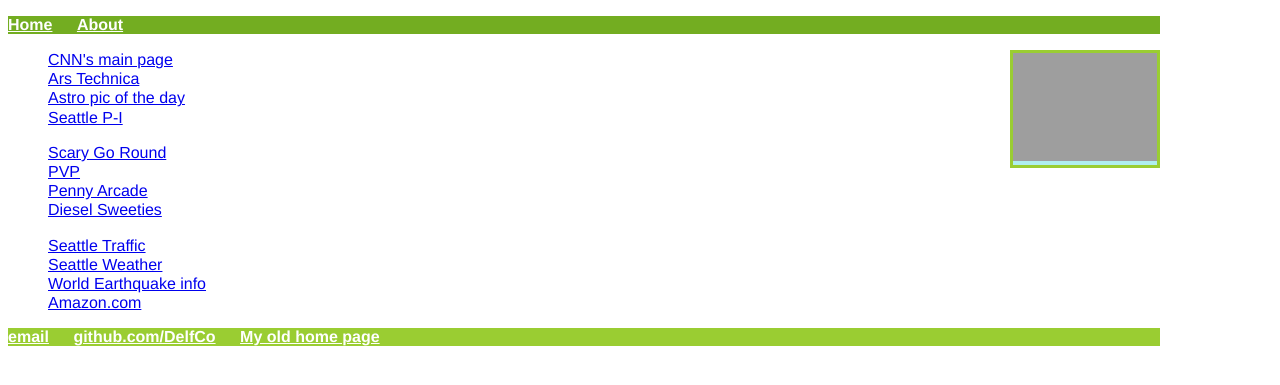
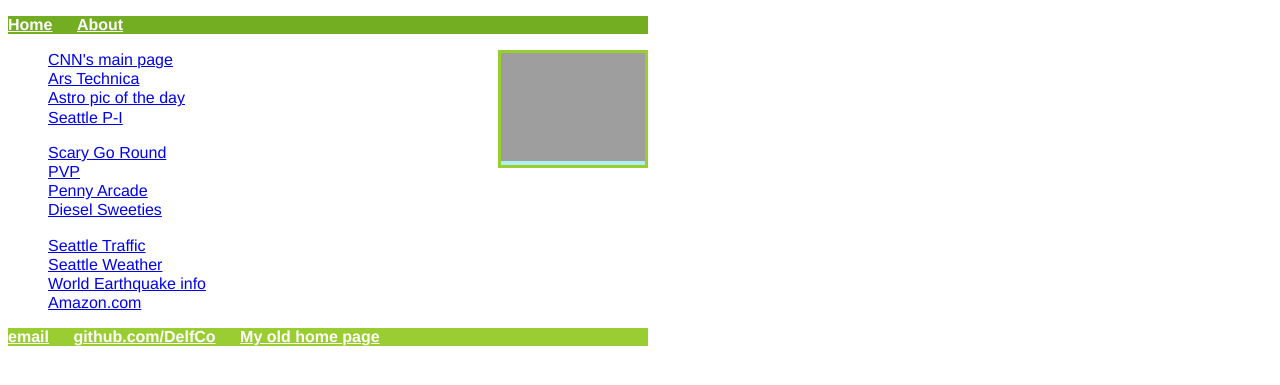
Before and after one commit to DelfCo/DelfCo.github.io, a Jekyll site: the page built from index.html, in a window 1280 px wide. Shown: the top 385 px of the page. Built offline with Jekyll 4.4.1, drawn with Linux system fonts in a browser that asks for light colours; grey boxes are pictures that could not be loaded.

Commit message:
Better responsive formatting

```diff
--- a/css/main.css
+++ b/css/main.css
@@ -1,70 +1,42 @@
 body {
-    width: 90vw;
-    font-family:'Helvetica', 'Arial', 'Sans-Serif';
+    width: 50vw;
+    font-family: 'Helvetica', 'Arial', 'Sans-Serif';
+    max-width: 50rem;
 }
 
 nav {
     background-color: #73AD21;
     color: lightgray;
-    font-family:'Helvetica', 'Arial', 'Sans-Serif';
+    font-family: 'Helvetica', 'Arial', 'Sans-Serif';
+}
 
+.links li {
+    list-style: none;
+    line-height: 1.2em;
+    font-size: 1em;
 }
 
 footer {
     background-color: yellowgreen;
     color: lightgray;
-    font-family:'Helvetica', 'Arial', 'Sans-Serif';
+    font-family: 'Helvetica', 'Arial', 'Sans-Serif';
 }
 
-nav a, footer a {
+nav a,
+footer a {
     color: white;
 }
 
-nav a:hover, footer a:hover {
+nav a:hover,
+footer a:hover {
     color: black;
 }
 
-nav ul, footer ul {
+nav ul,
+footer ul {
     padding: 0px;
     list-style: none;
     font-weight: bold;
-}
-
-
-
-@media screen and (min-width: 800px) {
-    .bannerpic a {
-        position: absolute;
-        top: 0;
-        right: 0;
-        border: 3px solid yellowgreen;
-        background-color: paleturquoise;
-    }
-    .links li {
-        list-style: none;
-        line-height: 1.2em;
-        font-size: 1em;
-    }
-    nav ul li, footer ul li {
-        display: inline-block;
-        margin-right: 20px;
-    }
-}
-@media screen and (max-width:800px) {
-    .bannerpic a {
-        position: relative;
-        border: 3px solid yellowgreen;
-        background-color: paleturquoise;
-    }
-    .links li {
-        list-style: none;
-        line-height: 12vw;
-        font-size: 10vw;
-    }
-    nav ul li, footer ul li {
-        display: inline-block;
-        margin-right: 20px;
-    }
 }
 
 .links {
@@ -73,10 +45,9 @@ nav ul, footer ul {
     height: 100%;
 }
 
-
 h1 {
     font-size: 3em;
-    font-family:'Helvetica', 'Arial', 'Sans-Serif';
+    font-family: 'Helvetica', 'Arial', 'Sans-Serif';
 }
 
 p {
@@ -84,3 +55,35 @@ p {
     line-height: 1.2em;
     color: black;
 }
+
+@media screen and (min-width: 600px) {
+    .bannerpic a {
+        position: absolute;
+        top: 0;
+        right: 0;
+        border: 3px solid yellowgreen;
+        background-color: paleturquoise;
+    }
+    nav ul li,
+    footer ul li {
+        display: inline-block;
+        margin-right: 20px;
+    }
+}
+
+@media screen and (max-width:600px) {
+    .bannerpic a {
+        position: relative;
+        border: 3px solid yellowgreen;
+        background-color: paleturquoise;
+    }
+    body {
+        width: 100%;
+        max-width: 100%;
+    }
+    nav ul li,
+    footer ul li {
+        display: inline-block;
+        margin-right: 20px;
+    }
+}
```
